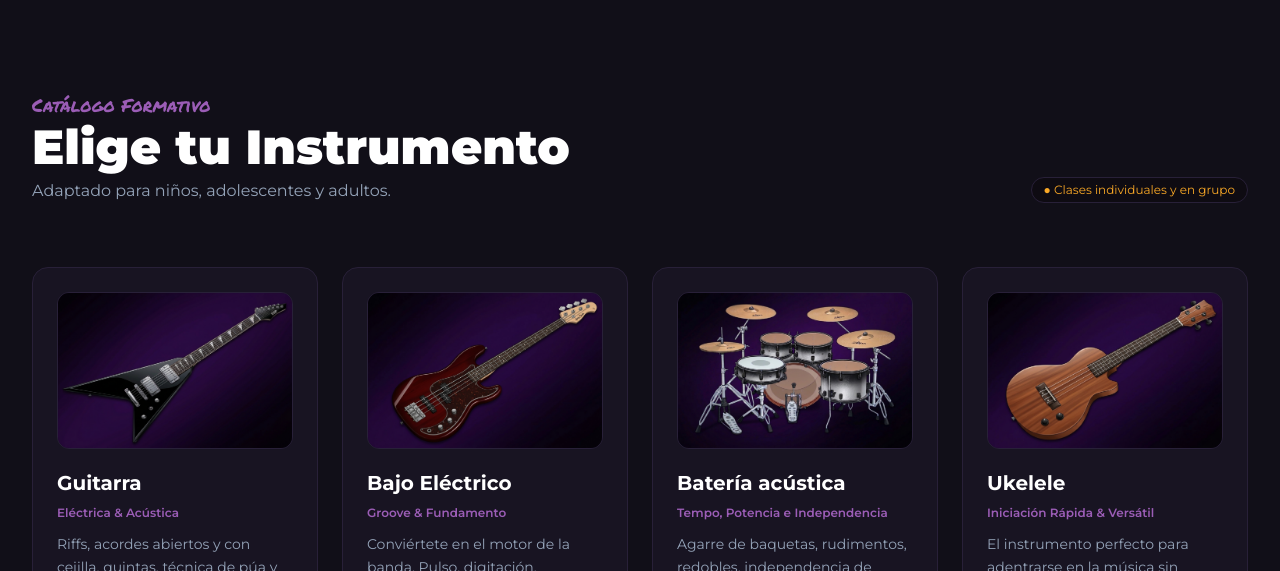
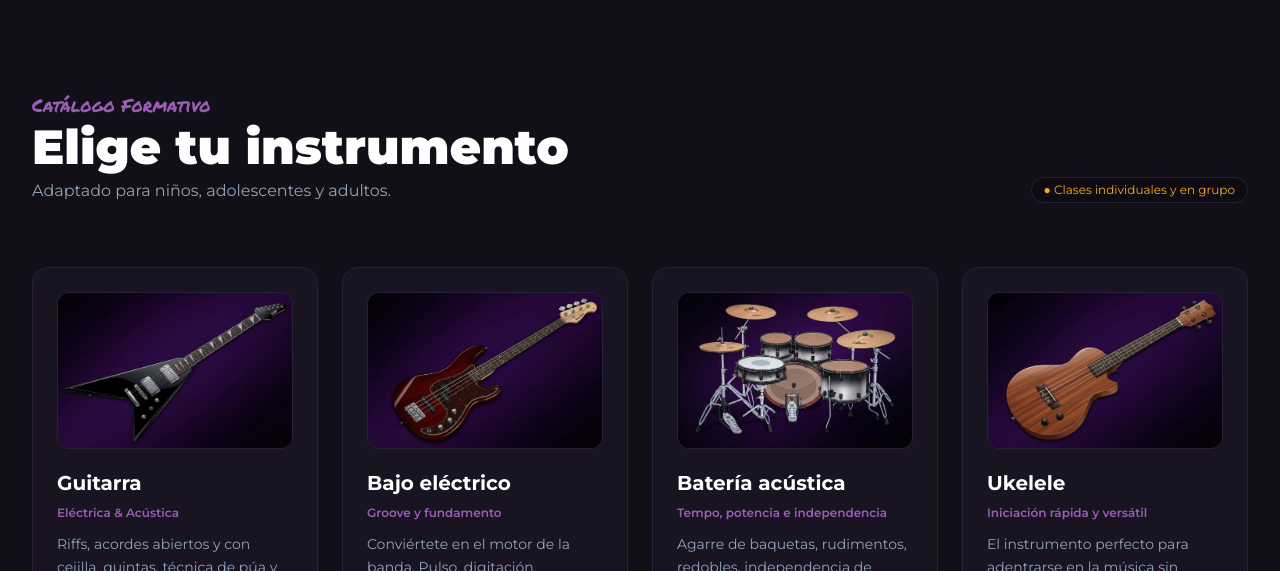
Before and after one commit to TupaTupaRiff/tupatupariff.com, a React (Vite) app: page / in a window 1280 px wide. Shown: the part 2100-2671 px from the top of the page. Built offline with nearby package versions, Linux system fonts and the light colour scheme.

Commit message:
Fix capitalization in course names and subtitles

```diff
--- a/src/components/Cursos.tsx
+++ b/src/components/Cursos.tsx
@@ -8,22 +8,22 @@ const instruments = [
   },
   {
     image: '/bajo_electrico_v4.jpeg',
-    name: 'Bajo Eléctrico',
-    subtitle: 'Groove & Fundamento',
+    name: 'Bajo eléctrico',
+    subtitle: 'Groove y fundamento',
     desc: 'Conviértete en el motor de la banda. Pulso, digitación, coordinación rítmica con el bombo, técnicas de dedos, púa y slap en diferentes géneros.',
     features: ['Enfoque armónico y rítmico', 'Creación de líneas de bajo'],
   },
   {
     image: '/bateria_v6.jpeg',
     name: 'Batería acústica',
-    subtitle: 'Tempo, Potencia e Independencia',
+    subtitle: 'Tempo, potencia e independencia',
     desc: 'Agarre de baquetas, rudimentos, redobles, independencia de extremidades, dinámicas, técnica de doble pedal y ritmos icónicos de estilos variados.',
     features: ['Aula de batería insonorizada', 'Práctica con metrónomo y play-alongs'],
   },
   {
     image: '/ukelele_v4.jpeg',
     name: 'Ukelele',
-    subtitle: 'Iniciación Rápida & Versátil',
+    subtitle: 'Iniciación rápida y versátil',
     desc: 'El instrumento perfecto para adentrarse en la música sin complicaciones. Ideal tanto para niños como para adultos que desean acompañar canciones.',
     features: ['Ritmos de rasgueo y punteos', 'Resultados desde la primera sesión'],
   },
@@ -36,7 +36,7 @@ export default function Cursos() {
         <div className="flex flex-col md:flex-row md:items-end justify-between mb-16 gap-6">
           <div>
             <span className="text-brand-purpleLight font-rock text-lg">Catálogo Formativo</span>
-            <h2 className="text-3xl sm:text-5xl font-black text-white mt-1">Elige tu Instrumento</h2>
+            <h2 className="text-3xl sm:text-5xl font-black text-white mt-1">Elige tu instrumento</h2>
             <p className="text-slate-400 mt-2 max-w-xl text-sm sm:text-base">
               Adaptado para niños, adolescentes y adultos.
             </p>
```
